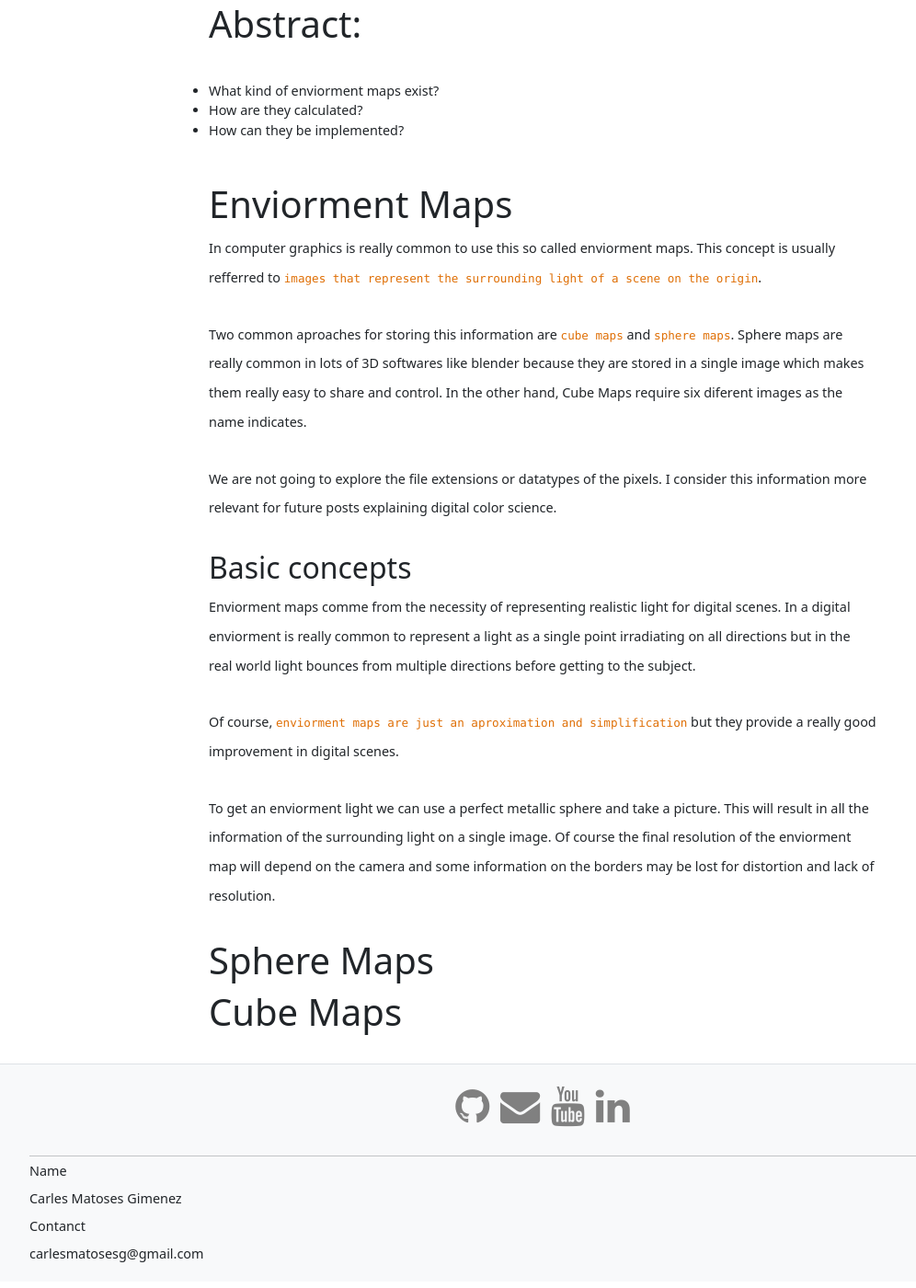
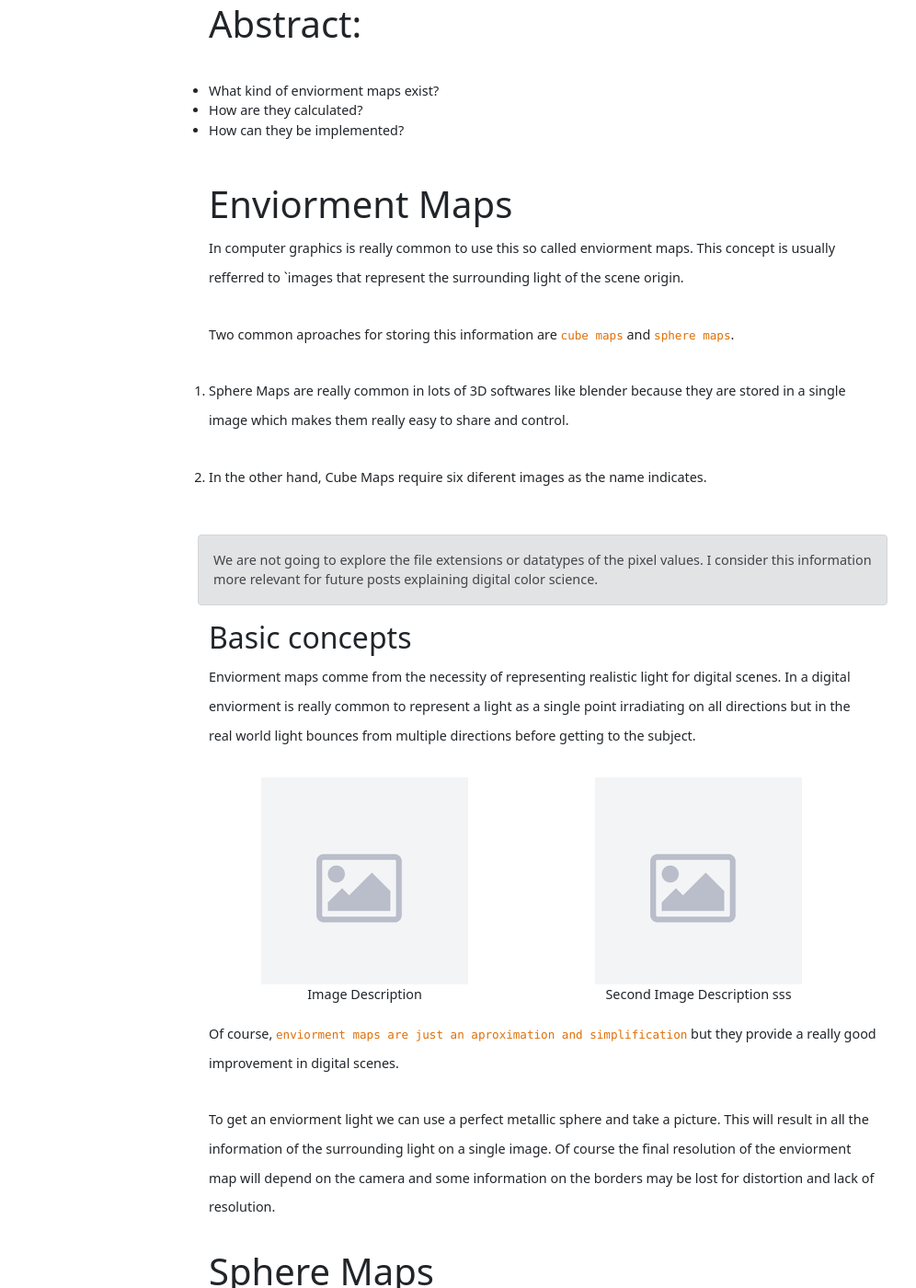
Before and after one commit to carlesmatoses/carlesmatoses.github.io, a Jekyll site: the page built from _posts/posts/2024-05-01-enviorment_map.markdown, in a window 1280 px wide and 1400 px high, scrolled down 440 px. Shown: the whole window at 92% size, without its empty margins (50-1046 px from the left). Built offline with Jekyll 4.4.1, drawn with Linux system fonts in a browser that asks for light colours; nearby versions of some CDN libraries.

Commit message:
Update 2024-05-01-enviorment_map.markdown

```diff
--- a/_posts/posts/2024-05-01-enviorment_map.markdown
+++ b/_posts/posts/2024-05-01-enviorment_map.markdown
@@ -14,19 +14,38 @@ permalink: post/EnviormentMaps!
 
 
 <h1>Enviorment Maps</h1>
-In computer graphics is really common to use this so called enviorment maps. This concept is usually refferred to `images that represent the surrounding light of a scene on the origin`.
+In computer graphics is really common to use this so called enviorment maps. This concept is usually refferred to `images that represent the surrounding light of the scene origin.
 
-Two common aproaches for storing this information are `cube maps` and `sphere maps`. Sphere maps are really common in lots of 3D softwares like blender because they are stored in a single image which makes them really easy to share and control. In the other hand, Cube Maps require six diferent images as the name indicates.
+Two common aproaches for storing this information are `cube maps` and `sphere maps`.
 
-We are not going to explore the file extensions or datatypes of the pixels. I consider this information more relevant for future posts explaining digital color science.
+1. **Sphere Maps** are really common in lots of 3D softwares like blender because they are stored in a single image which makes them really easy to share and control.
+
+2. In the other hand, **Cube Maps** require six diferent images as the name indicates.
+
+<div class="alert alert-secondary" role="alert">
+    We are not going to explore the file extensions or datatypes of the pixel values. I consider this information more relevant for future posts explaining digital color science.
+</div>
+
 
 <h2>Basic concepts</h2>
+Enviorment maps comme from the necessity of representing realistic light for digital scenes. In a digital enviorment is really common to represent a light as a single point irradiating on all directions but in the real world light bounces from multiple directions before getting to the subject.
 
-Enviorment maps comme from the necessity of representing realistic light for digital scenes. In a digital enviorment is really common to represent a light as a single point irradiating on all directions but in the real world light bounces from multiple directions before getting to the subject.
+<div class="row">
+    <div class="col">
+        {% include figure.html image="/images/image-not-found.png" caption="Image Description"
+        %}
+    </div>
+    <div class="col">
+        {% include figure.html image="/images/image-not-found.png" caption="Second Image Description sss"
+        id="figure1"
+        %}
+    </div>
+</div>
 
 Of course, `enviorment maps are just an aproximation and simplification` but they provide a really good improvement in digital scenes.
 
 To get an enviorment light we can use a perfect metallic sphere and take a picture. This will result in all the information of the surrounding light on a single image. Of course the final resolution of the enviorment map will depend on the camera and some information on the borders may be lost for distortion and lack of resolution.
 
 <h1>Sphere Maps</h1>
+
 <h1>Cube Maps</h1>
```
Also changed, not shown: other parts of _posts/posts/2024-05-01-enviorment_map.markdown (+1 -1 lines).
